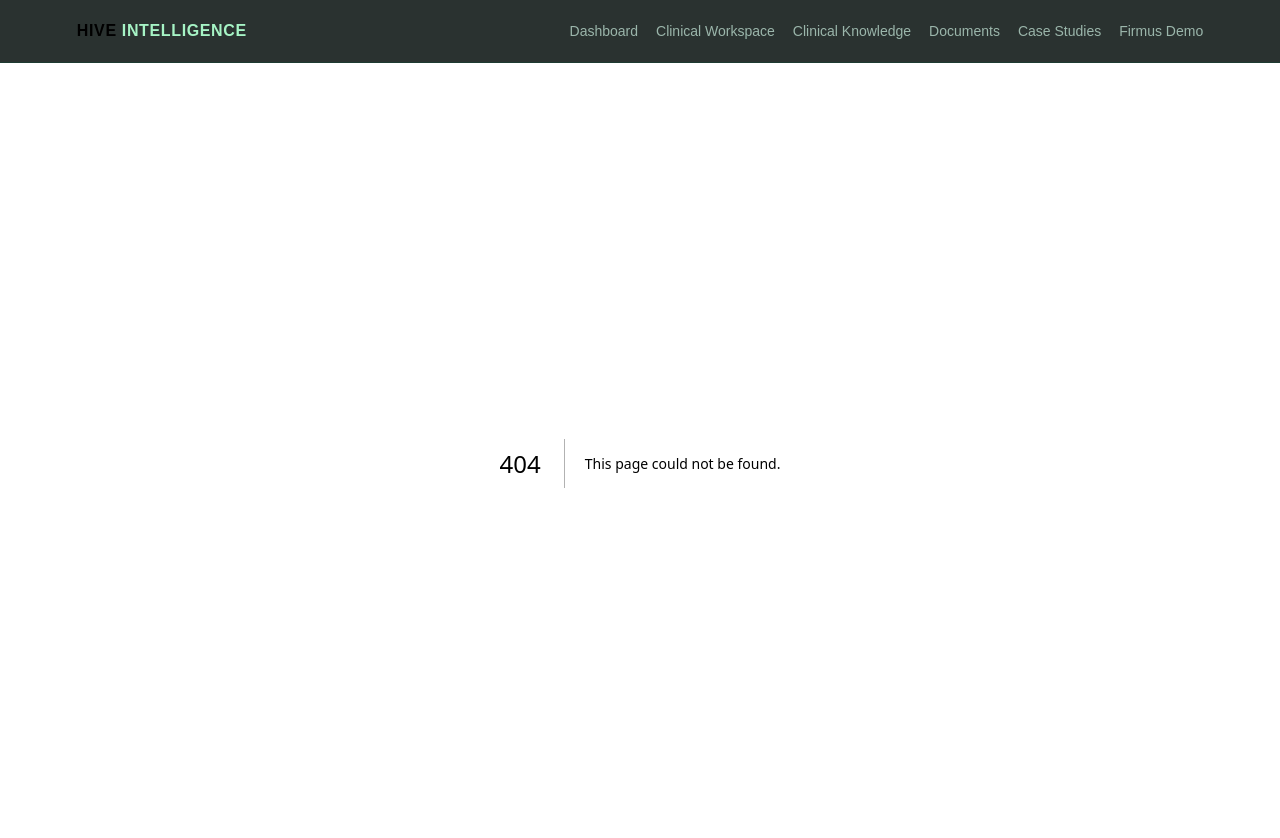
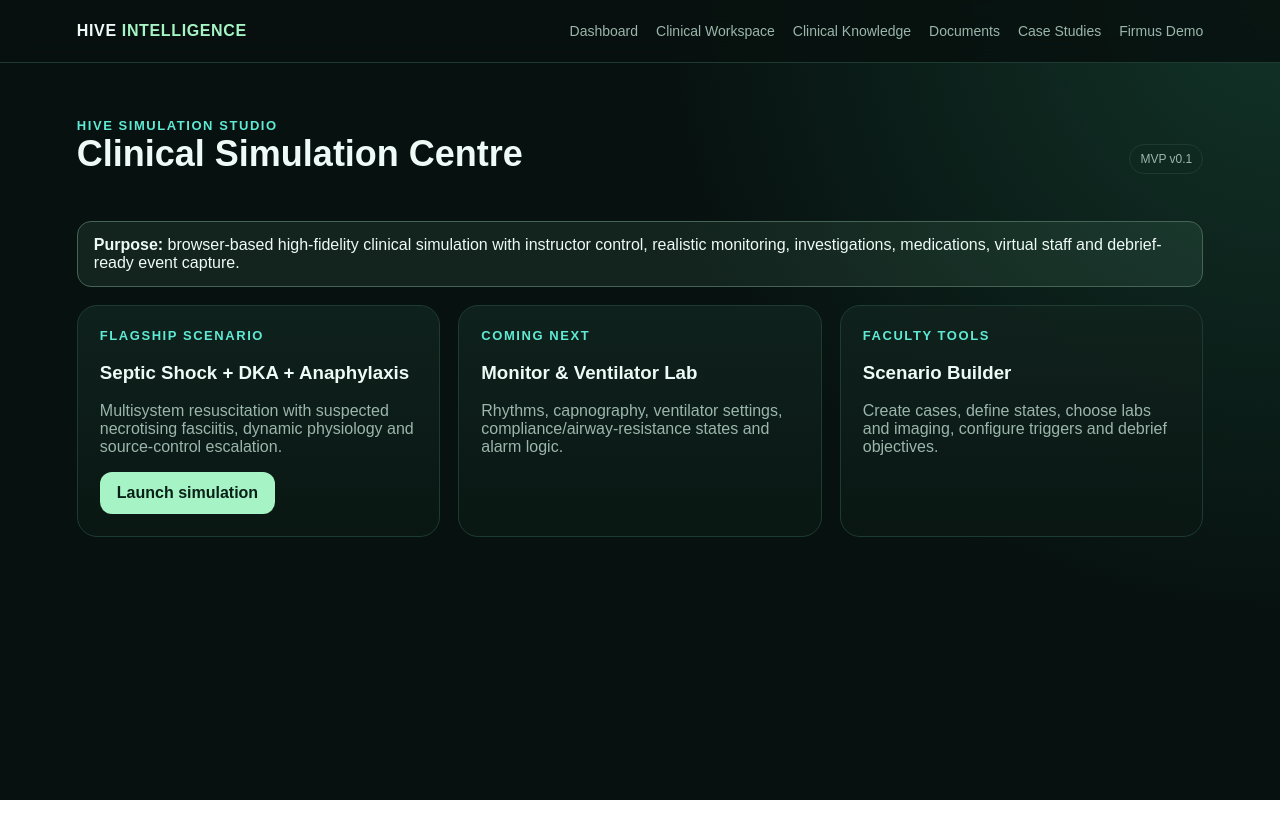
Before and after one commit to MA-730912/hive-intelligence, a Next.js app: page /simulation in a window 1280 px wide. Before the commit this address had no page. Shown: the top 838 px of the page. After the commit the page ends 800 px from the top, so only its background shows below. Built offline with nearby package versions, Linux system fonts and the light colour scheme.

Commit message:
Add HIVE Simulation Studio landing page

```diff
--- /dev/null
+++ b/app/simulation/page.tsx
@@ -0,0 +1,12 @@
+import Link from "next/link";
+export default function SimulationStudio(){
+  return <main className="section">
+    <div className="toolbar"><div><div className="eyebrow">HIVE Simulation Studio</div><h2>Clinical Simulation Centre</h2></div><span className="chip">MVP v0.1</span></div>
+    <div className="demo-banner"><strong>Purpose:</strong> browser-based high-fidelity clinical simulation with instructor control, realistic monitoring, investigations, medications, virtual staff and debrief-ready event capture.</div>
+    <div className="grid" style={{padding:0,gridTemplateColumns:"repeat(3,minmax(0,1fr))"}}>
+      <section className="card"><div className="eyebrow">Flagship scenario</div><h3>Septic Shock + DKA + Anaphylaxis</h3><p className="muted">Multisystem resuscitation with suspected necrotising fasciitis, dynamic physiology and source-control escalation.</p><Link className="btn primary" href="/simulation/scenarios/septic-shock-anaphylaxis-dka">Launch simulation</Link></section>
+      <section className="card"><div className="eyebrow">Coming next</div><h3>Monitor & Ventilator Lab</h3><p className="muted">Rhythms, capnography, ventilator settings, compliance/airway-resistance states and alarm logic.</p></section>
+      <section className="card"><div className="eyebrow">Faculty tools</div><h3>Scenario Builder</h3><p className="muted">Create cases, define states, choose labs and imaging, configure triggers and debrief objectives.</p></section>
+    </div>
+  </main>
+}
```
